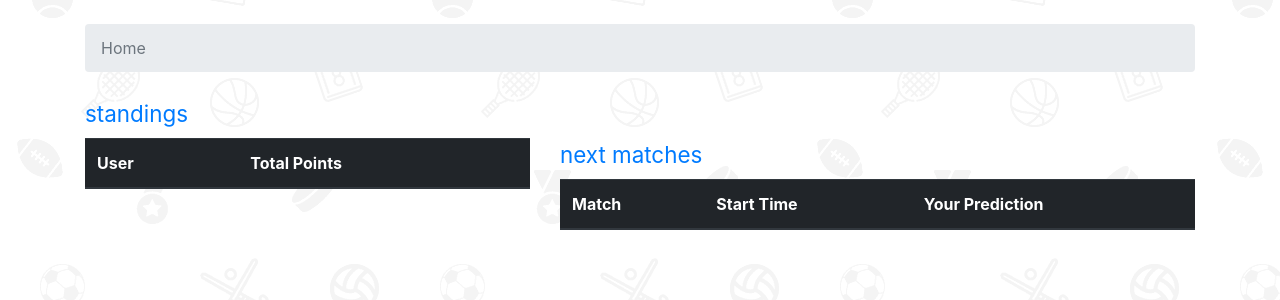
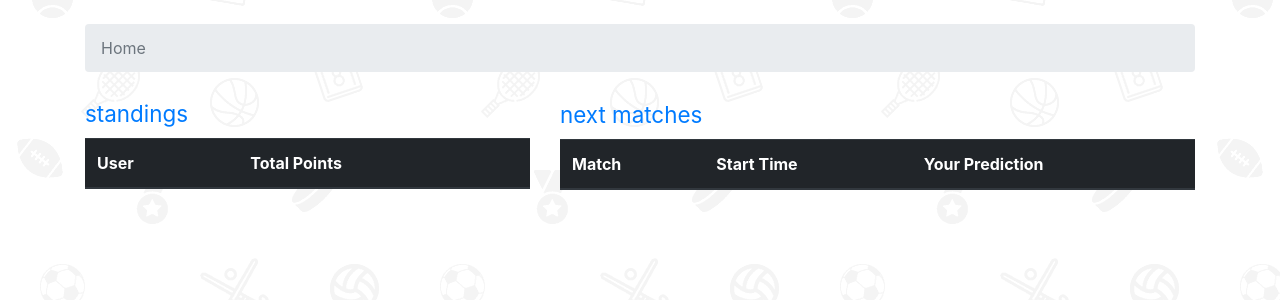
Before and after one commit to uncletoxa/nostradamus, a Django app: template templates/home.html in a window 1280 px wide. Shown: the part 56-356 px from the top of the page. Run offline with Django 3.2, Linux system fonts and the light colour scheme; the template is opened without the code that fills it, so the values that code supplies are empty; the visitor is signed in with stand-in values (Sample User, id 1); data comes from the database, SQL or seed files in the repository; some libraries are stand-ins or nearby versions.

Commit message:
remove unnecessary whitespace

```diff
--- a/templates/home.html
+++ b/templates/home.html
@@ -20,9 +20,6 @@
           {% live_matches %}
         </div>
       </div>
-      <div class="form-group">
-        &nbsp;
-      </div>
       <div class="row">
         <div class="col">
           <h3>
```
